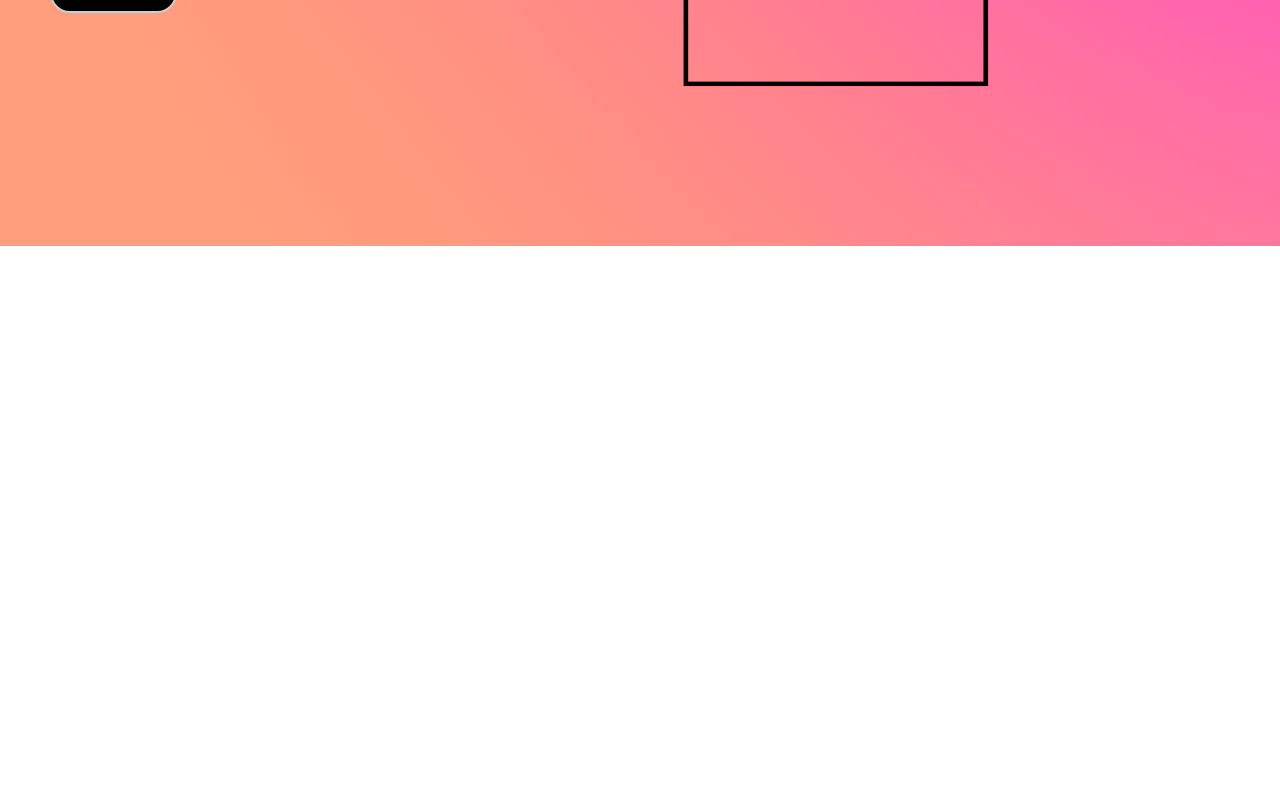
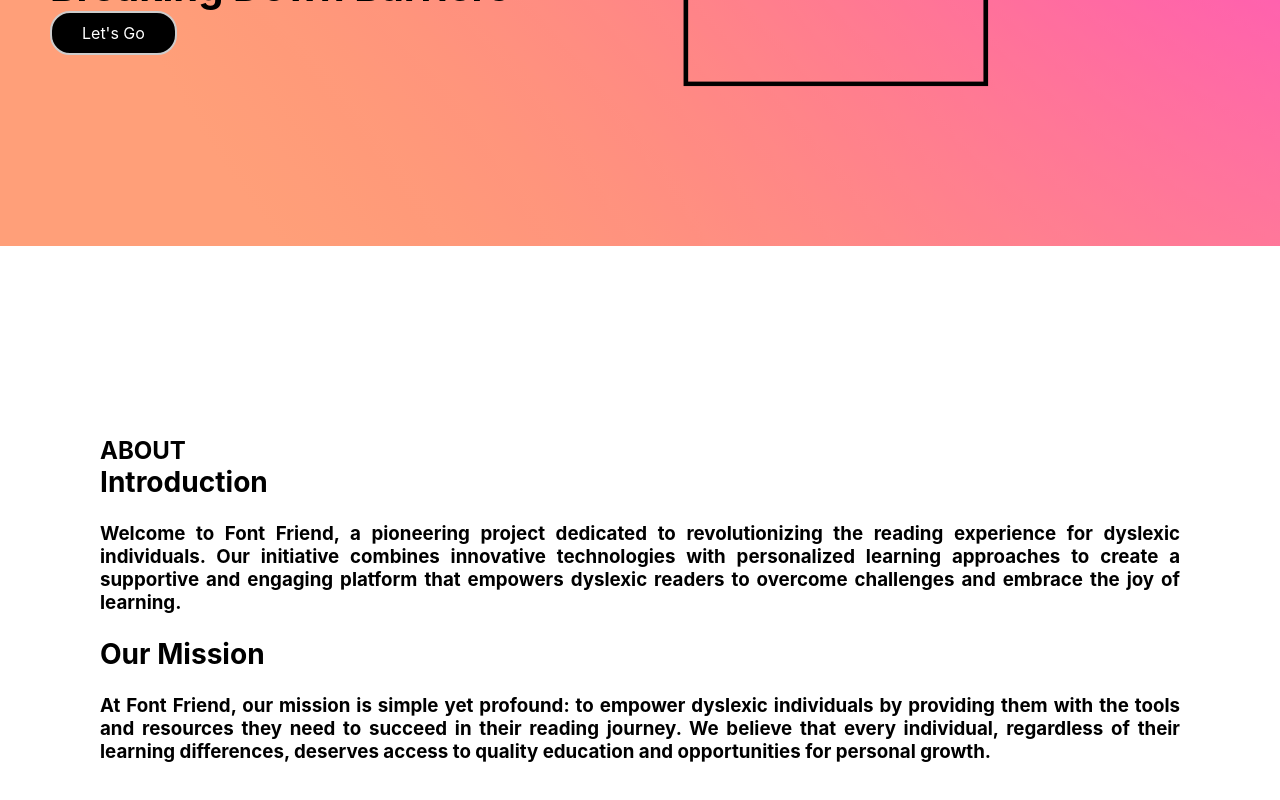
Before and after one commit to MEGHALINN/fontfriend, a React (Create React App) app: page / in a window 1280 px wide. Shown: the part 554-1354 px from the top of the page. Before the commit the page ends 890 px from the top, so only its background shows below. Built offline with nearby package versions, Linux system fonts and the light colour scheme.

Commit message:
hero page

```diff
--- a/src/pages/hero/hero.css
+++ b/src/pages/hero/hero.css
@@ -86,9 +86,13 @@
     flex-direction: column;
     align-items: flex-start;
 }
-
+.hero-left-about
+{
+    text-align:justify;
+    padding:100px;
+}
 .hero-left h1 {
-    font-size: 50px;
+    font-size: 60px;
 }
 
 .hero-left h2 {
--- a/src/pages/hero/hero.jsx
+++ b/src/pages/hero/hero.jsx
@@ -5,7 +5,8 @@
 
 export default function hero()  {
     return(
-      <div className="main">
+      <>
+      <section className="main" id="main">
         <div className="nav-left">
             <img src={logo} alt=""></img>
           </div>
@@ -25,6 +26,30 @@
           </div>
         </div>
       </div>
-      </div>
+      </section>
+      <section className="about" id="about">
+      <div className="ABOUT">
+
+              <div className="hero-cont1">
+                <div className="hero-left-about">
+                    <h1>ABOUT</h1>
+                    <h3>
+                    <h2>Introduction</h2><br/>
+Welcome to Font Friend, a pioneering project dedicated to revolutionizing the reading experience for dyslexic individuals.
+Our initiative combines innovative technologies with personalized learning approaches to create a supportive and engaging
+ platform that empowers dyslexic readers to overcome challenges and embrace the joy of learning.<br/><br/>
+<h2>Our Mission</h2><br/>
+At Font Friend, our mission is simple yet profound: to empower dyslexic individuals by providing them with the tools and
+resources they need to succeed in their reading journey. We believe that every individual, regardless of their learning
+differences, deserves access to quality education and opportunities for personal growth.<br/><br/>
+
+</h3>
+
+                </div>
+              </div>
+            </div>
+
+      </section>
+      </>
     );
 }
```
